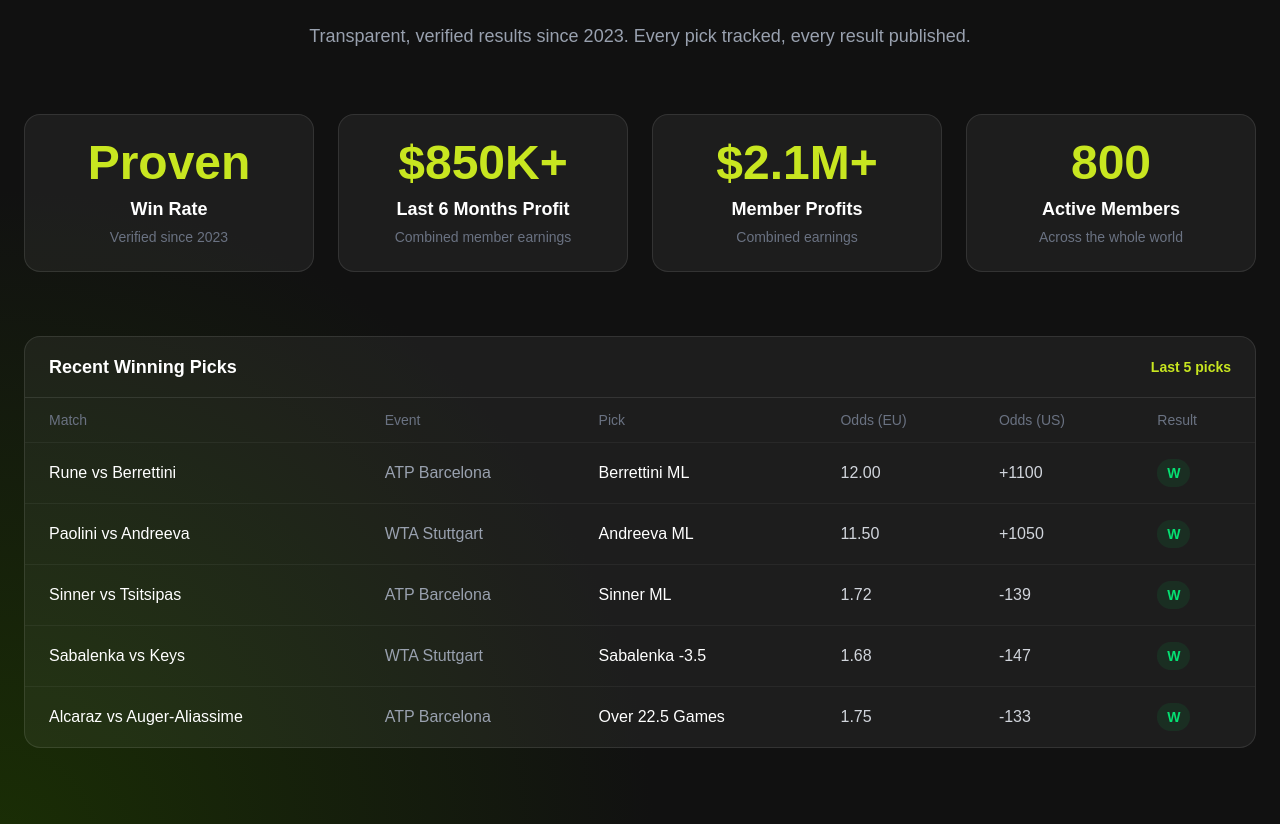
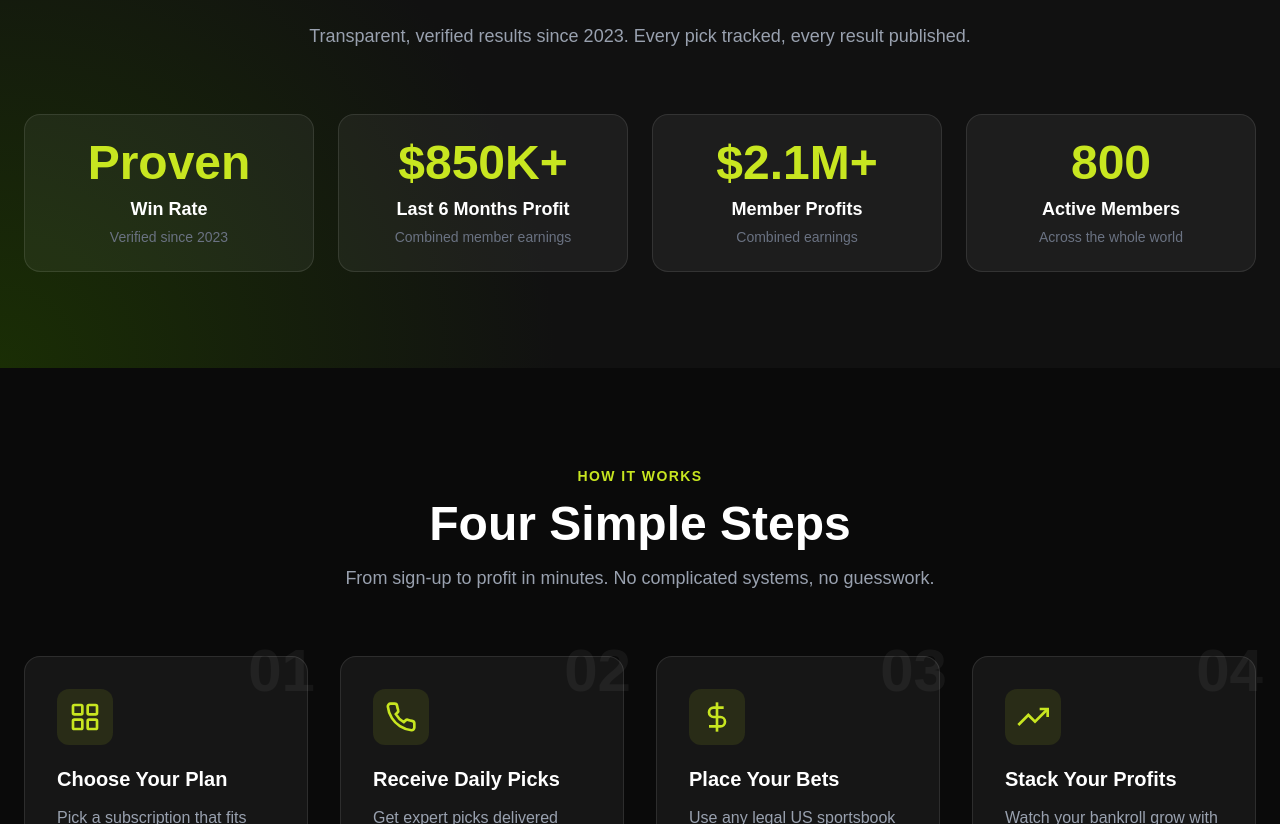
Before and after one commit to grebking/tenniszone, a Next.js app: page / in a window 1280 px wide. Shown: the part 1976-2800 px from the top of the page. Built offline with nearby package versions, Linux system fonts and the light colour scheme; what @whop/elements would draw is missing.

Commit message:
Remove recent picks table, update free group link to tenniszonefree

```diff
--- a/src/components/Hero.tsx
+++ b/src/components/Hero.tsx
@@ -45,7 +45,7 @@
             See How It Works
           </a>
           <a
-            href="https://t.me/yourtelegram"
+            href="https://t.me/tenniszonefree"
             target="_blank"
             rel="noopener noreferrer"
             className="px-8 py-4 bg-blue-500 text-white font-bold text-lg rounded-full hover:bg-blue-600 transition-all"
--- a/src/components/Stats.tsx
+++ b/src/components/Stats.tsx
@@ -3,14 +3,6 @@
   { value: "$850K+", label: "Last 6 Months Profit", sub: "Combined member earnings" },
   { value: "$2.1M+", label: "Member Profits", sub: "Combined earnings" },
   { value: "800", label: "Active Members", sub: "Across the whole world" },
-];
-
-const recentPicks = [
-  { match: "Rune vs Berrettini", pick: "Berrettini ML", oddsEU: "12.00", oddsUS: "+1100", result: "W", event: "ATP Barcelona" },
-  { match: "Paolini vs Andreeva", pick: "Andreeva ML", oddsEU: "11.50", oddsUS: "+1050", result: "W", event: "WTA Stuttgart" },
-  { match: "Sinner vs Tsitsipas", pick: "Sinner ML", oddsEU: "1.72", oddsUS: "-139", result: "W", event: "ATP Barcelona" },
-  { match: "Sabalenka vs Keys", pick: "Sabalenka -3.5", oddsEU: "1.68", oddsUS: "-147", result: "W", event: "WTA Stuttgart" },
-  { match: "Alcaraz vs Auger-Aliassime", pick: "Over 22.5 Games", oddsEU: "1.75", oddsUS: "-133", result: "W", event: "ATP Barcelona" },
 ];
 
 export default function Stats() {
@@ -32,7 +24,7 @@
         </div>
 
         {/* Stats grid */}
-        <div className="grid grid-cols-2 lg:grid-cols-4 gap-6 mb-16">
+        <div className="grid grid-cols-2 lg:grid-cols-4 gap-6">
           {stats.map((stat) => (
             <div
               key={stat.label}
@@ -46,47 +38,6 @@
             </div>
           ))}
         </div>
-
-        {/* Recent picks table */}
-        <div className="bg-white/5 border border-white/10 rounded-2xl overflow-hidden">
-          <div className="px-6 py-4 border-b border-white/10 flex items-center justify-between">
-            <h3 className="text-white font-bold text-lg">Recent Winning Picks</h3>
-            <span className="text-[#C8E620] text-sm font-semibold">Last 5 picks</span>
-          </div>
-          <div className="overflow-x-auto">
-            <table className="w-full text-left">
-              <thead>
-                <tr className="text-gray-500 text-sm border-b border-white/5">
-                  <th className="px-6 py-3 font-medium">Match</th>
-                  <th className="px-6 py-3 font-medium">Event</th>
-                  <th className="px-6 py-3 font-medium">Pick</th>
-                  <th className="px-6 py-3 font-medium">Odds (EU)</th>
-                  <th className="px-6 py-3 font-medium">Odds (US)</th>
-                  <th className="px-6 py-3 font-medium">Result</th>
-                </tr>
-              </thead>
-              <tbody>
-                {recentPicks.map((pick, i) => (
-                  <tr
-                    key={i}
-                    className="border-b border-white/5 last:border-0 hover:bg-white/5 transition-colors"
-                  >
-                    <td className="px-6 py-4 text-white font-medium">{pick.match}</td>
-                    <td className="px-6 py-4 text-gray-400">{pick.event}</td>
-                    <td className="px-6 py-4 text-white">{pick.pick}</td>
-                    <td className="px-6 py-4 text-gray-300">{pick.oddsEU}</td>
-                    <td className="px-6 py-4 text-gray-300">{pick.oddsUS}</td>
-                    <td className="px-6 py-4">
-                      <span className="inline-flex items-center px-2.5 py-1 rounded-full bg-green-500/10 text-green-400 text-sm font-bold">
-                        {pick.result}
-                      </span>
-                    </td>
-                  </tr>
-                ))}
-              </tbody>
-            </table>
-          </div>
-        </div>
       </div>
     </section>
   );
```
